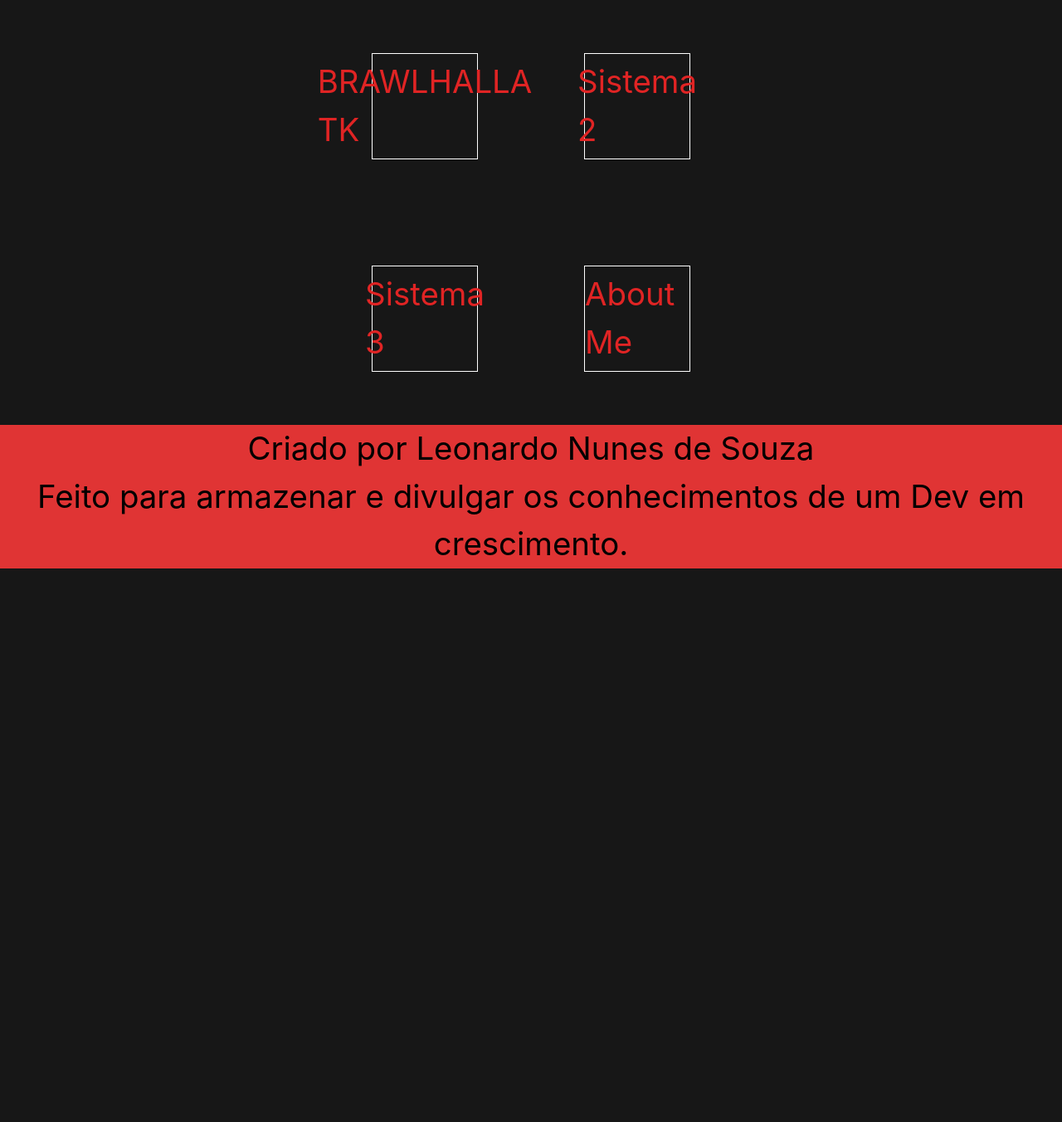
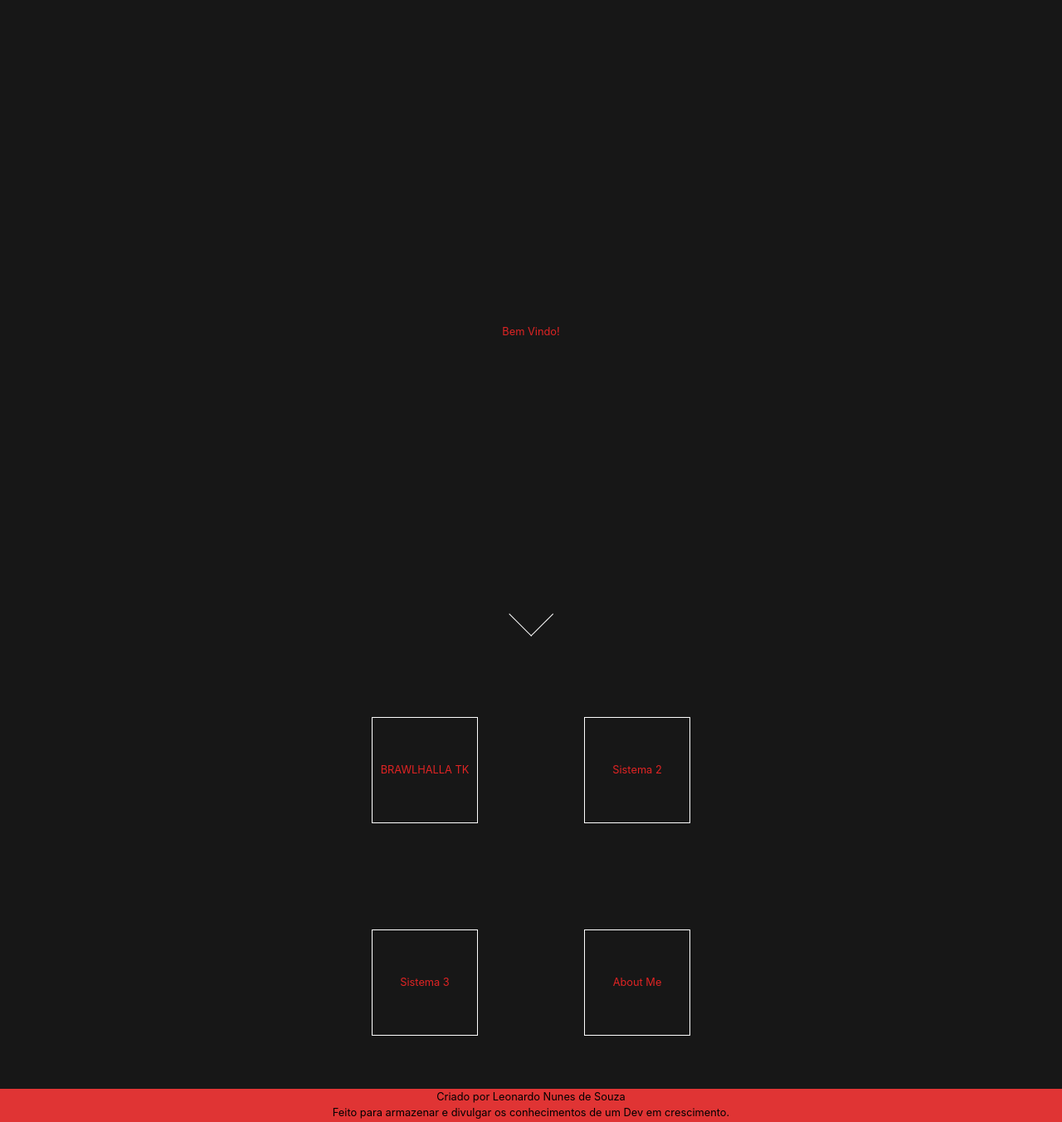
Before and after one commit to leo3110/MySite, a PHP site: page / in a window 1280 px wide. Shown: the whole page at 83% size. Before the commit the page ends 685 px from the top, so only its background shows below. Run offline with PHP 8.4, Linux system fonts and the light colour scheme.

Commit message:
Seta bonitinha beta

```diff
--- a/GUI/header.php
+++ b/GUI/header.php
@@ -8,8 +8,9 @@
     <script src="https://maxcdn.bootstrapcdn.com/bootstrap/4.5.2/js/bootstrap.min.js"></script>
     <link rel="stylesheet" href="https://maxcdn.bootstrapcdn.com/bootstrap/4.5.2/css/bootstrap.min.css">
     <link rel="stylesheet" href="https://use.fontawesome.com/releases/v5.7.0/css/all.css" integrity="sha384-lZN37f5QGtY3VHgisS14W3ExzMWZxybE1SJSEsQp9S+oqd12jhcu+A56Ebc1zFSJ" crossorigin="anonymous">
+    <link rel="stylesheet" type="text/css" href="../Script/css.css">
     <link rel="stylesheet" type="text/css" href="../Script/<?php echo $_SESSION['op'];?>.css">
-    <link rel="stylesheet" type="text/css" href="../Script/css.css">
+    <link rel="stylesheet" type="text/css" href="../Script/<?php echo $_SESSION['op'];?>Anim.css">
     <link rel="shortcut icon" href="img/d20.png">
     <title>DE Souza</title>
 </head>
--- a/GUI/home.php
+++ b/GUI/home.php
@@ -1,23 +1,29 @@
-<div class="Home">
+<div class="OutArrow Flex CentroX CentroY">
+    <div class="Arrow"></div>
+</div>
+<div class="Welcome Flex CentroX CentroY">
+    Bem Vindo!
+</div>
+<div class="OutGrid">
   <div class="Grid">
 
-    <div class="Quadro">
+    <div class="Frame">
       <a href="/TK">
         <span>BRAWLHALLA TK</span>
       </a>
     </div>
-    <div class="Quadro">
+    <div class="Frame">
       <a href="#">
         <span>Sistema 2</span>
       </a>
     </div>
-    <div class="Quadro">
+    <div class="Frame">
       <a href="#">
         <span>Sistema 3</span>
       </a>
     </div>
-    <div class="Quadro">
-      <a href="/Me">
+    <div class="Frame">
+      <a href="#">
         <span>About Me</span>
       </a>
     </div>
--- a/script/css.css
+++ b/script/css.css
@@ -3,7 +3,7 @@
     --corTexto: #e02424;
     --corPreto: #171717;
     --corFundo: #521f00;
-    font-size: 3vw;
+    font-size: 1vw;
 }
 html,body{
     height: 100%;
@@ -47,7 +47,7 @@
 .Col{
 	flex-direction: column;
 }
-.JCC{
+.CentroX{
 	justify-content: center;
 }
 .JCSA{
--- a/script/home.css
+++ b/script/home.css
@@ -1,3 +1,7 @@
+.Welcome{
+    height: 100vh;
+    padding: 1em;
+}
 .LeftMenu{
     position: absolute;
     min-width: 3vw;
@@ -11,7 +15,7 @@
     text-align: justify;
     justify-content: center;
 }
-.Home{
+.OutGrid{
     width: 50vw;
     margin: auto;
     display: flex;
@@ -30,17 +34,17 @@
     align-items: center;
     align-content: center;
 }
-.Quadro{
+.Frame{
     margin: auto;
     width: 10vw;
     height: 10vw;
     border: solid 1px #fff;
 }
-.Quadro:hover{
+.Frame:hover{
     background: #fff3;
     transition: background 0.1s;
 }
-.Quadro span{
+.Frame span{
     display: block;
     margin: auto;
 }
--- /dev/null
+++ b/script/homeAnim.css
@@ -0,0 +1,39 @@
+.OutArrow{
+    position: absolute;
+    top: 90vh;
+    width: 100vw;
+    height: 5vh;
+}
+.Arrow{
+    width: 3em;
+    height: 3em;
+    border-color:white;
+    border-style: solid;
+    border-width: 0 0.1em 0.1em 0;
+    transform: rotate(45deg);
+}
+.OutArrow:hover .Arrow{
+    animation: rolar 5s;
+}
+@keyframes rolar {
+    0%{
+        top: 90vh;
+        opacity: 100%;
+        transform: translateY(0);
+    }
+    25%{
+        top: 100vh;
+        opacity: 0%;
+        transform: translateY(1em);
+    }
+    50%{
+        top: 80vh;
+        opacity: 0%;
+        transform: translateY(-1em);
+    }
+    75%{
+        top: 90vh;
+        opacity: 0%;
+        transform: translateY(0);
+    }
+}
```
